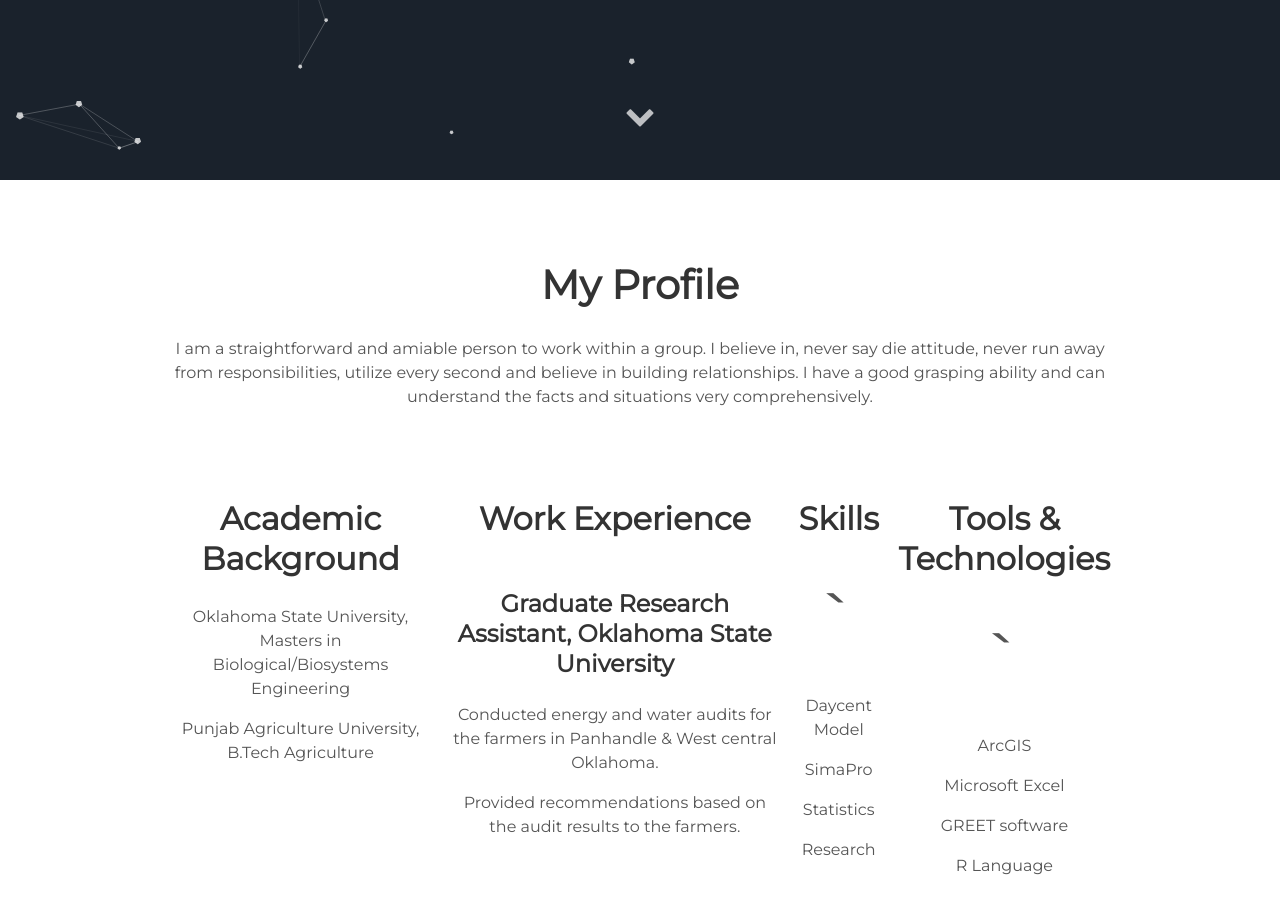
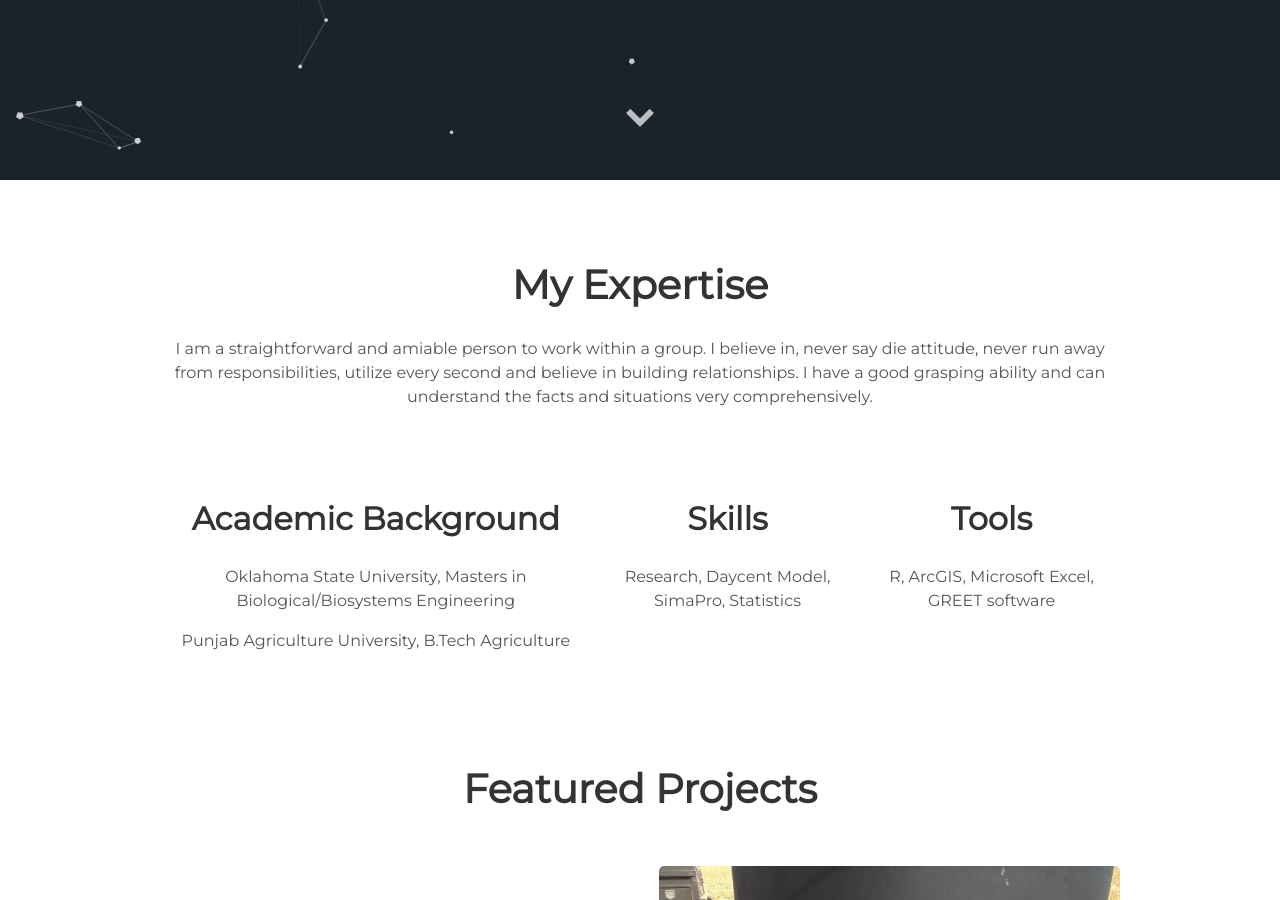
Before and after one commit to abhinavhanda21/dh, a Jekyll site: the page built from index.html, in a window 1280 px wide and 900 px high, scrolled down 720 px. Built offline with Jekyll 4.4.1, drawn with Linux system fonts in a browser that asks for light colours.

Commit message:
Update about.html

```diff
--- a/_includes/about.html
+++ b/_includes/about.html
@@ -1,35 +1,20 @@
  <div class="user-details">
-  <h1> My Profile </h1>
+  <h1> My Expertise </h1>
   <p> {{site.user_description}} </p>
 </div>
   <div class="user">
-                <div class="tech">
+    <div class="tech">
       <h2>Academic Background</h2>
       <p>Oklahoma State University, Masters in Biological/Biosystems Engineering<p>
      <p>Punjab Agriculture University, B.Tech Agriculture</p>
     </div>
-                <div class="tech">
-      <h2>Work Experience</h2>
-      <h3>Graduate Research Assistant, Oklahoma State University</h3>
+    <div class="tech">
+      <h2>Skills</h2>
 
-<p>Conducted energy and water audits for the farmers in Panhandle & West central Oklahoma.</p>
-<p>Provided recommendations based on the audit results to the farmers.</p>
-
-
+      <p>Research, Daycent Model, SimaPro, Statistics</p>
     </div>
-                    <div class="tech">
-      <h2>Skills</h2>
-`     <p>Daycent Model</p>
-     <p>SimaPro</p>
-     <p>Statistics</p>
-      <p>Research</p>
-
-    </div>
-                    <div class="tech">
-      <h2>Tools & Technologies</h2>
-`     <p>ArcGIS</p>
-      <p>Microsoft Excel</p>
-      <p>GREET software</p>
-      <p>R Language</p>
+    <div class="tech">
+      <h2>Tools</h2>
+      <p>R, ArcGIS, Microsoft Excel, GREET software</p>
     </div>
 </div>
```
